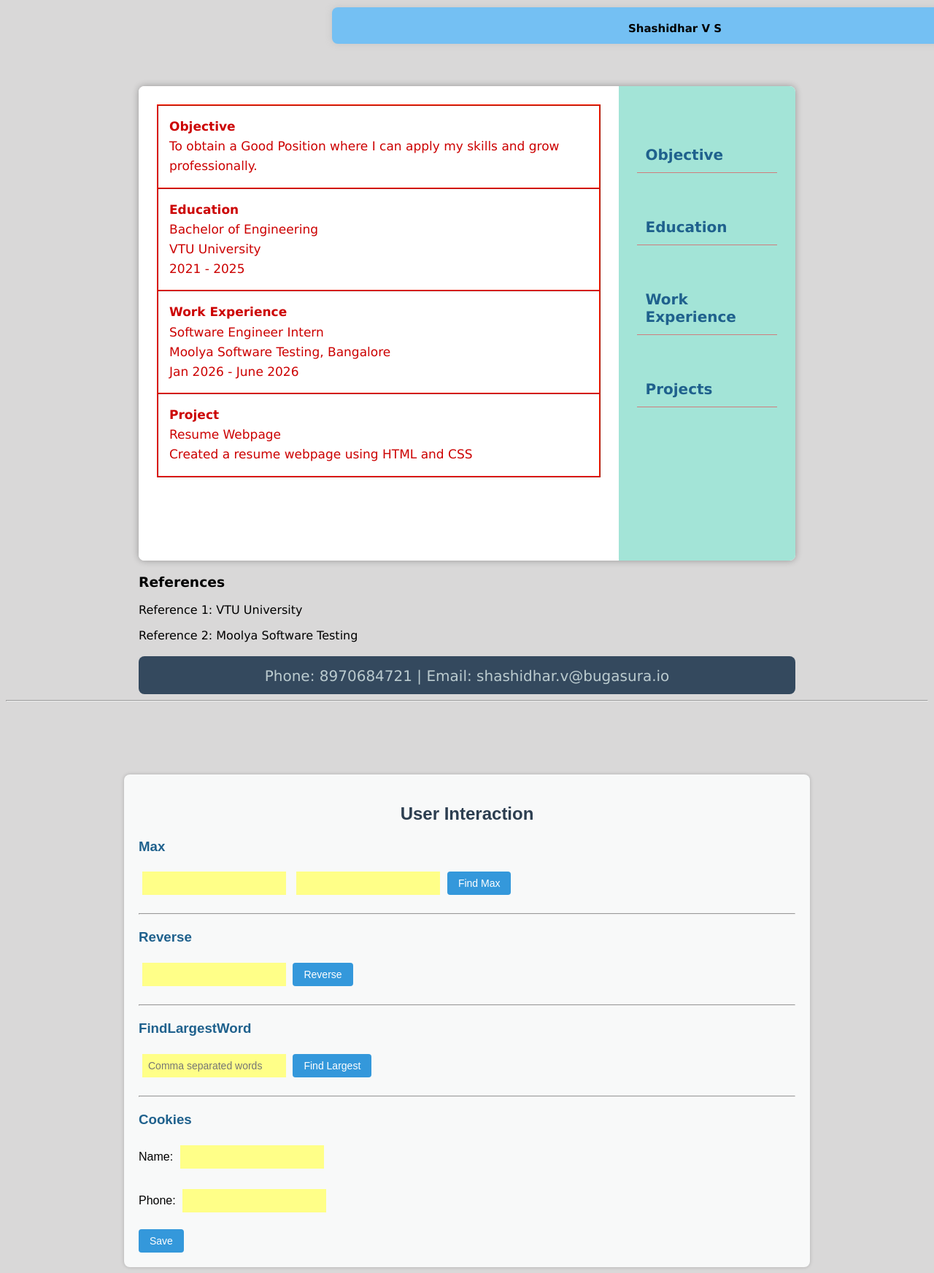
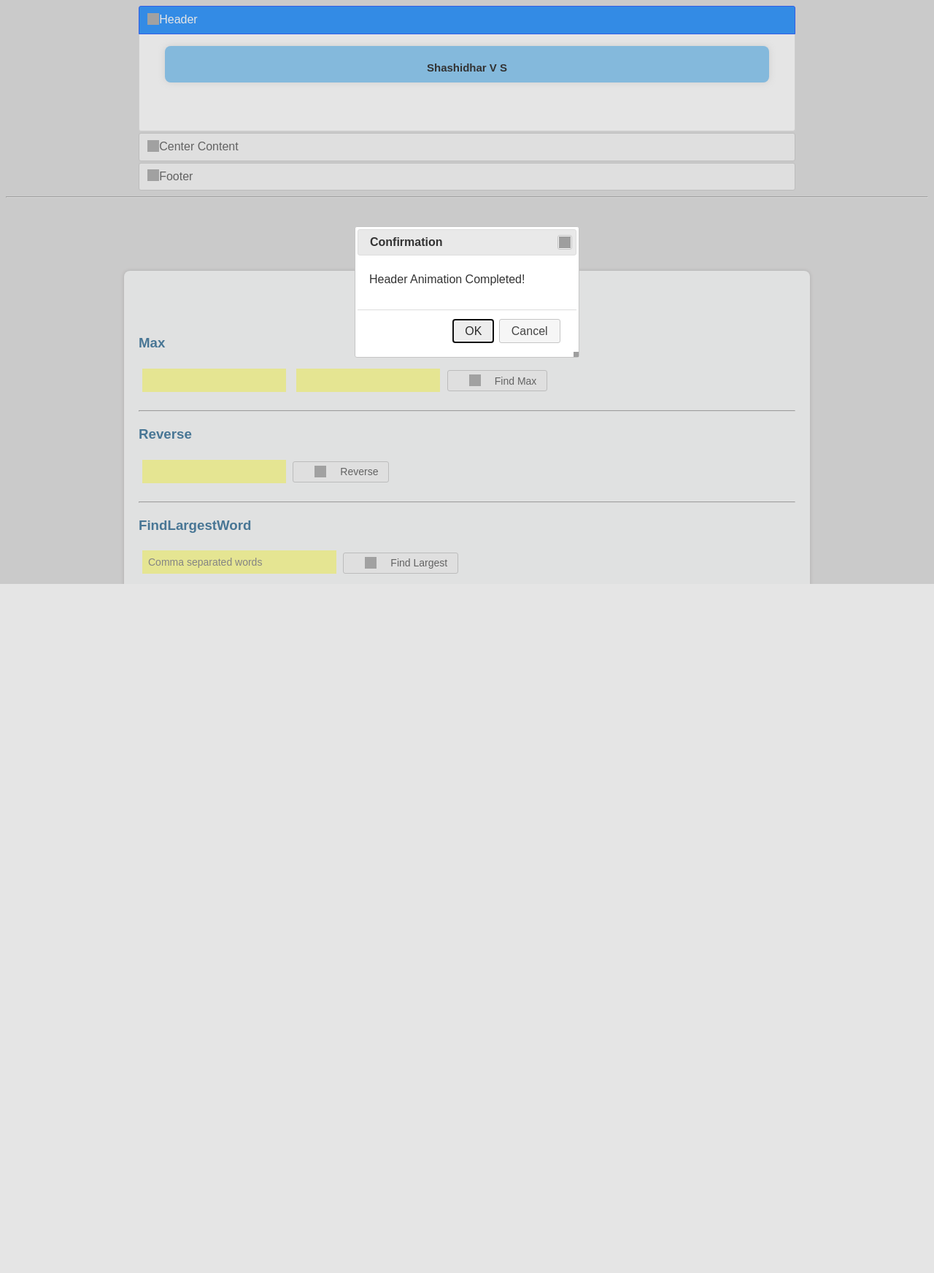
Before and after one commit to Shashidhar-bugasura/Traing, a PHP site: page /HTML/Shashidhar_bugasura.html in a window 1280 px wide. Shown: the whole page at 73% size. After the commit the page ends 800 px from the top, so only its background shows below. Run offline with PHP 8.4, Linux system fonts and the light colour scheme; some libraries are stand-ins or nearby versions; grey boxes are pictures that could not be loaded.

Commit message:
Changes made  according to JQUERY-UI Requirements

```diff
--- a/CSS/Shashidhar_bugasura.css
+++ b/CSS/Shashidhar_bugasura.css
@@ -3,18 +3,8 @@ body {
     background-color: rgba(134, 130, 130, 0.308);
 }
 
-#main {
-    width: 900px;
-    margin: auto;
-    padding-top: 110px;
-}
-
 #header {
-    position: fixed;
     margin-bottom: 50px;
-    top: 10px;
-    left: 455px;
-    width: 900px;
     background-color: #74c0f3;
     color: rgb(0, 0, 0);
     text-align: center;
@@ -57,7 +47,6 @@ body {
 
 #content {
     width: 75%;
-    height: 600px;
     padding: 25px;
     font-size: 17px;
     line-height: 1.6;
@@ -107,14 +96,9 @@ body {
 }
 
 #interaction button {
-    padding: 8px 15px;
     font-size: 14px;
-    background-color: #3498DB;
-    color: white;
-    border: none;
-    border-radius: 4px;
-    cursor: pointer;
 }
+
 
 #interaction button:hover {
     background-color: #2E86C1;
@@ -130,3 +114,24 @@ body {
 #interaction hr {
     margin: 20px 0;
 }
+
+#accordion {
+    width: 900px;
+    margin: auto;
+}
+
+#tabs {
+    margin-top: 20px;
+}
+
+#datepicker {
+    width: 200px;
+}
+
+#wordList {
+    width: 250px;
+}
+
+.ui-accordion .ui-accordion-header {
+    font-size: 18px;
+}
--- a/HTML/Shashidhar_bugasura.html
+++ b/HTML/Shashidhar_bugasura.html
@@ -1,69 +1,62 @@
 <!DOCTYPE html>
 <html>
+
 <head>
 	<title>My Resume</title>
 	<link rel="stylesheet" href="../CSS/Shashidhar_bugasura.css">
 	<script src="https://code.jquery.com/jquery-3.6.0.min.js"></script>
+	<link rel="stylesheet" href="https://code.jquery.com/ui/1.13.2/themes/smoothness/jquery-ui.css">
+	<script src="https://code.jquery.com/ui/1.13.2/jquery-ui.min.js"></script>
+
 </head>
+
 <body>
-	<div id="main">
+	<div id="accordion">
 
+		<h3>Header</h3>
+		<div>
 			<div id="header">
 				Shashidhar V S
 			</div>
-	     	<div id="container">
+		</div>
 
-				<div id="leftnav">
-					<ul>
-						<li>Objective</li>
-						<li>Education</li>
-						<li>Work Experience</li>
-						<li>Projects</li>
-					</ul>
+		<h3>Center Content</h3>
+		<div>
+			<div id="tabs">
+				<ul>
+					<li><a href="#tab1">Objective</a></li>
+					<li><a href="#tab2">Education</a></li>
+					<li><a href="#tab3">Software Exposure</a></li>
+				</ul>
+
+				<div id="tab1">
+					<p>To obtain a Good Position where I can apply my skills and grow professionally.</p>
 				</div>
 
-				<div id="content">
-    				<table width="100%" cellpadding="15" cellspacing="0" border="1">
-    				    <tr>
-    				        <td>
-    				            <strong>Objective</strong><br>
-    				            To obtain a Good Position where I can apply my skills and grow professionally.
-    				        </td>
-    				    </tr>
+				<div id="tab2">
+					<p>
+						Bachelor of Engineering<br>
+						VTU University<br>
+						2021 - 2025
+					</p>
+				</div>
 
-    				    <tr>
-    				        <td>
-    				            <strong>Education</strong><br>
-    				            Bachelor of Engineering<br>
-    				            VTU University<br>
-    				            2021 - 2025
-    				        </td>
-    				    </tr>
-
-    				    <tr>
-    				        <td>
-    				            <strong>Work Experience</strong><br>
-    				            Software Engineer Intern<br>
-    				            Moolya Software Testing, Bangalore<br>
-    				            Jan 2026 - June 2026
-    				        </td>
-    				    </tr>
-
-    				    <tr>
-    				        <td>
-    				            <strong>Project</strong><br>
-    				            Resume Webpage<br>
-    				            Created a resume webpage using HTML and CSS
-    				        </td>
-    				    </tr>
-    				</table>
+				<div id="tab3">
+					<p>Java, JDBC , Spring, HTML, CSS, JavaScript</p>
 				</div>
 			</div>
 
+		</div>
+
+		<h3>Footer</h3>
+		<div>
 			<div id="footer">
 				Phone: 8970684721 | Email: shashidhar.v@bugasura.io
 			</div>
+		</div>
+
 	</div>
+
 
 	<hr>
 
@@ -96,8 +89,19 @@
 		Name: <input type="text" id="username"><br><br>
 		Phone: <input type="text" id="phone"><br><br>
 		<button onclick="saveCookie()">Save</button>
+
+		<hr>
+
+		<h3>Select Date</h3>
+		<input type="text" id="datepicker">
+
+	</div>
+
+	<div id="dialogBox" title="Confirmation">
+		<p>Header Animation Completed!</p>
 	</div>
 
 	<script src="../JAVASCRIPT/Shashidhar_bugasura.js"></script>
 </body>
+
 </html>
--- a/JAVASCRIPT/Shashidhar_bugasura.js
+++ b/JAVASCRIPT/Shashidhar_bugasura.js
@@ -123,4 +123,61 @@ $(document).ready(function () {
         alert("Footer animation completed!");
     });
 
+    // Accordion
+    $("#accordion").accordion({
+        collapsible: true,
+        heightStyle: "content",
+    });
+
+    // Tabs
+    $("#tabs").tabs();
+
+    // jQuery UI Buttons with Icons
+    $("button").button();
+
+    $("button").each(function () {
+        $(this).button("option", "icons", {
+            primary: "ui-icon-gear"
+        });
+    });
+
+    // Datepicker
+    $("#datepicker").datepicker({
+        dateFormat: "dd/mm/yy"
+    });
+
+    // Modal Dialog
+    $("#dialogBox").dialog({
+        autoOpen: false,
+        modal: true,
+        buttons: {
+            "OK": function () {
+                $(this).dialog("close");
+            },
+            "Cancel": function () {
+                $(this).dialog("close");
+            }
+        }
+    });
+
+    // SlideDown Header → Open Dialog Instead of Alert
+    $("#header").hide().slideDown(1500, function () {
+        $("#dialogBox").dialog("open");
+    });
+
+    // Autocomplete for Largest Word Input
+    var techStack = [
+        "HTML",
+        "CSS",
+        "JavaScript",
+        "Java",
+        "SQL",
+        "Spring",
+        "Hibernate",
+        "Java DataBase Connectivity"
+    ];
+
+    $("#wordList").autocomplete({
+        source: techStack
+    });
 });
```
